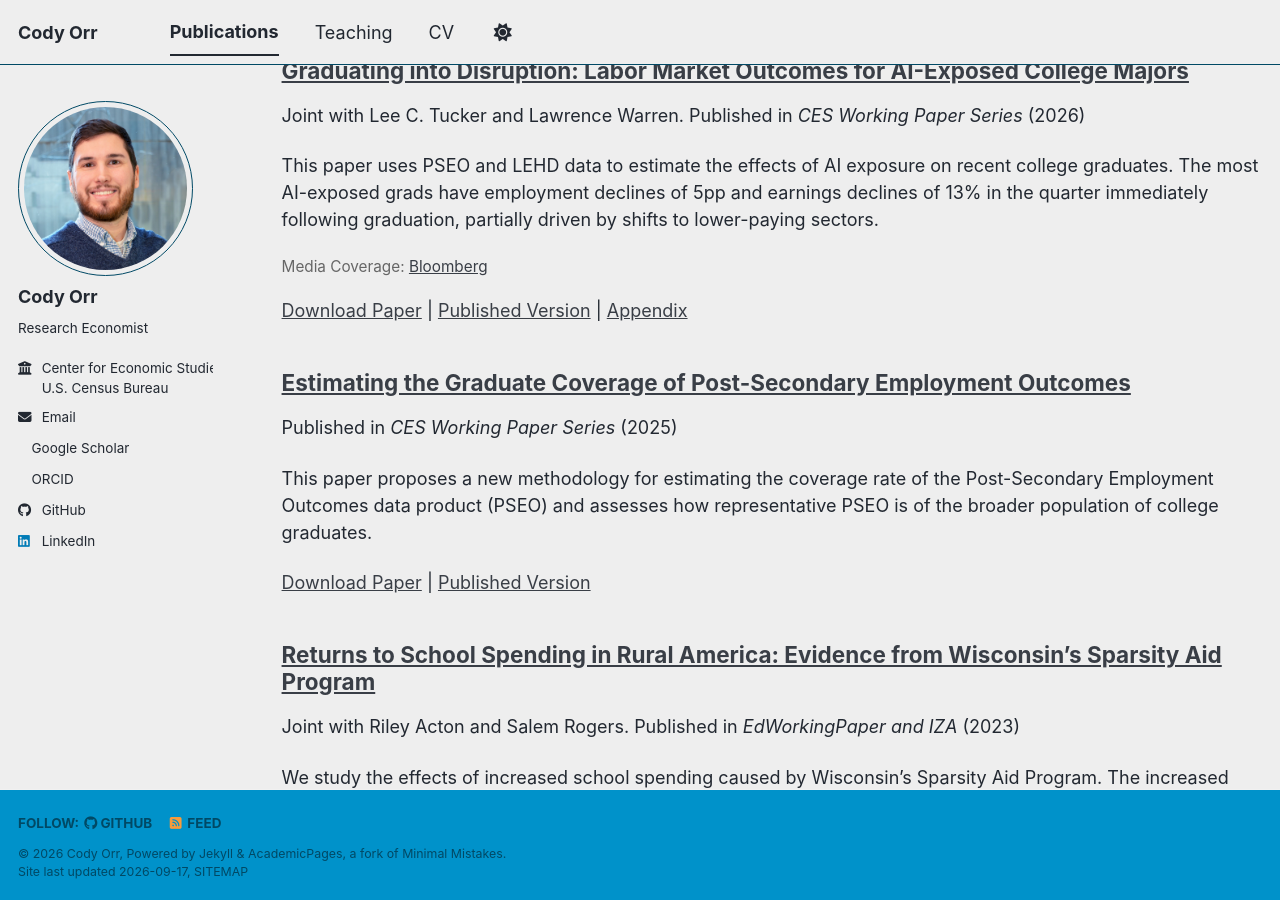
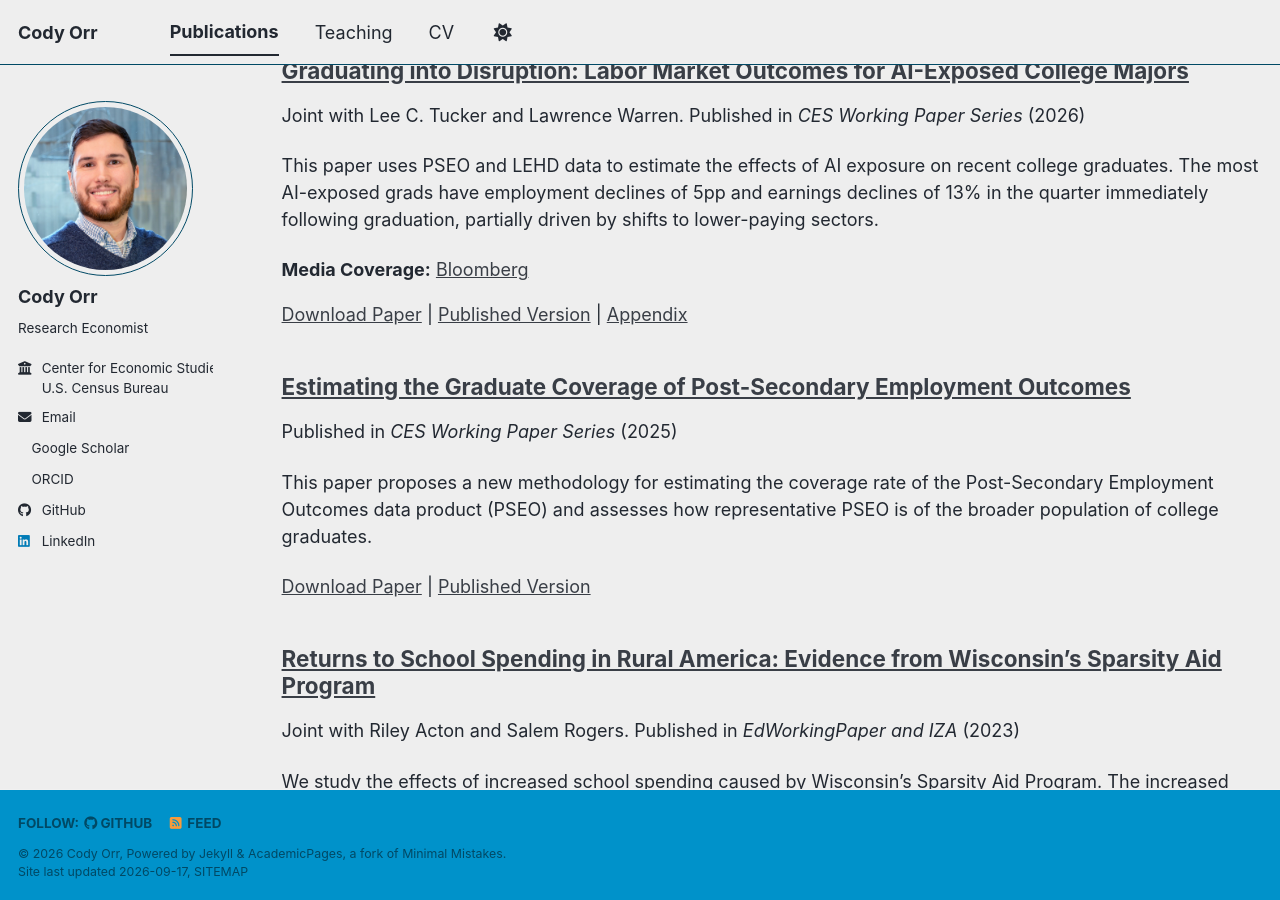
Before and after one commit to orrcody/orrcody.github.io, a Jekyll site: the page built from _pages/publications.html, in a window 1280 px wide and 900 px high, scrolled down 816 px. Built offline with Jekyll 4.4.1, drawn with Linux system fonts in a browser that asks for light colours; a style sheet for code colours, icons or effects is not loaded.

Commit message:
Update media coverage section styling

```diff
--- a/_includes/archive-single.html
+++ b/_includes/archive-single.html
@@ -93,8 +93,8 @@
     {% endcomment %}
 
     {% if post.media %}
-      <div class="post-media-links" style="font-size: 0.85em; margin-top: 5px;">
-        <span style="color: #666;">Media Coverage:</span>
+      <div class="post-media-links" style="margin-top: 5px;">
+        <span><strong>Media Coverage:</strong></span>
         {% for item in post.media %}
           <a href="{{ item.url }}" target="_blank" style="margin-right: 10px;">{{ item.outlet }}</a>{% if forloop.last == false %}, {% endif %}
         {% endfor %}
```
